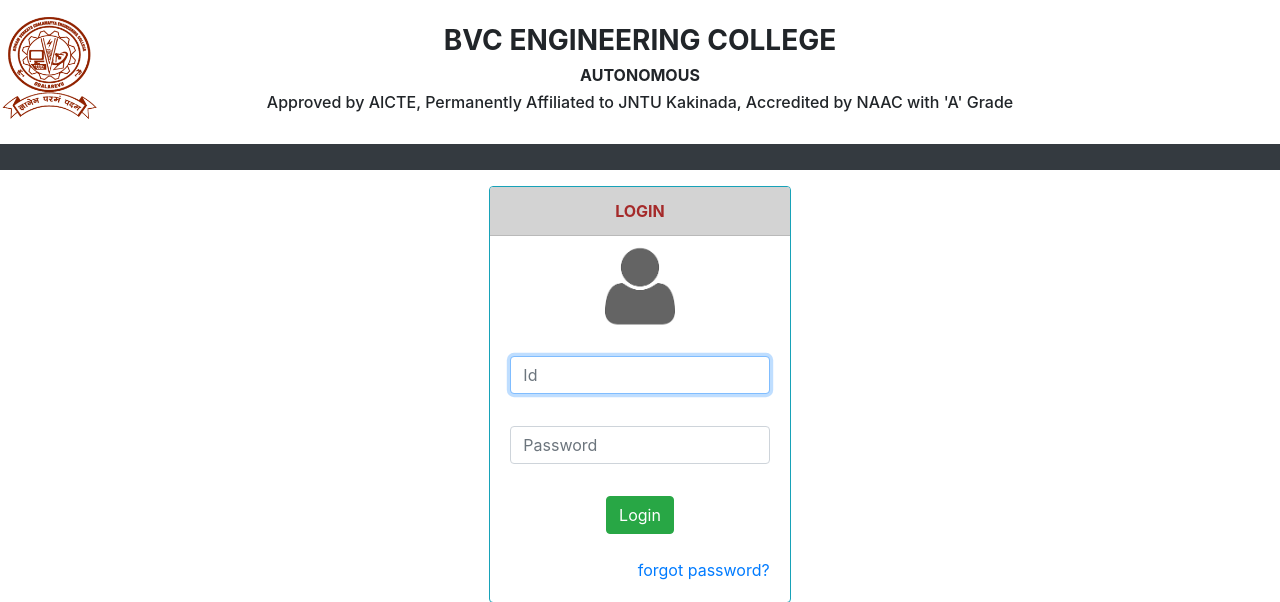
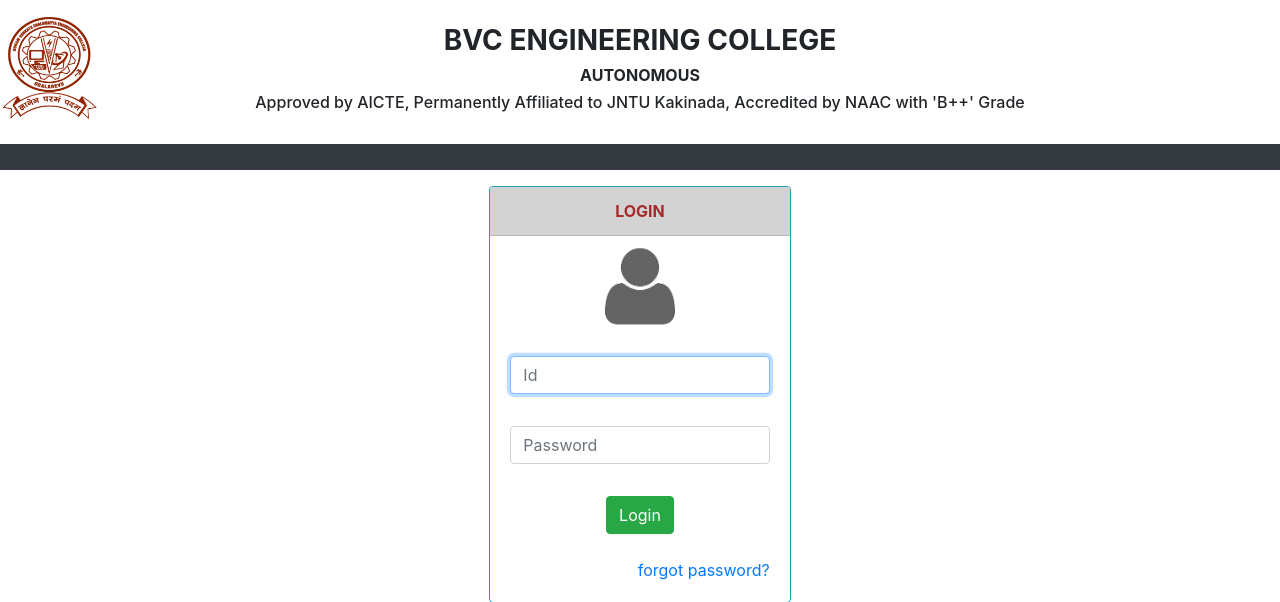
Before and after one commit to murthy98/student_grade, a Flask app: page /home in a window 1280 px wide. Shown: the top 602 px of the page. Run offline with Flask 2, Linux system fonts and the light colour scheme; some libraries are stand-ins or nearby versions.

Commit message:
updated accredation

```diff
--- a/templates/header.html
+++ b/templates/header.html
@@ -16,7 +16,7 @@
 	<div >
 		<h3 align='center' , ><strong>BVC ENGINEERING COLLEGE</strong></h3>
 		<h6 align='center'><strong>AUTONOMOUS</strong></h6>
-		<h6 align='center'>Approved by AICTE, Permanently Affiliated to JNTU Kakinada, Accredited by NAAC with 'A' Grade</h6>
+		<h6 align='center'>Approved by AICTE, Permanently Affiliated to JNTU Kakinada, Accredited by NAAC with 'B++' Grade</h6>
 		<a href="/"><img style="max-width:100px; margin-top: -130px;" src="{{ url_for('static', filename='logo1.png') }}"></a>
 		{% if session.logged_in %}
 
```
